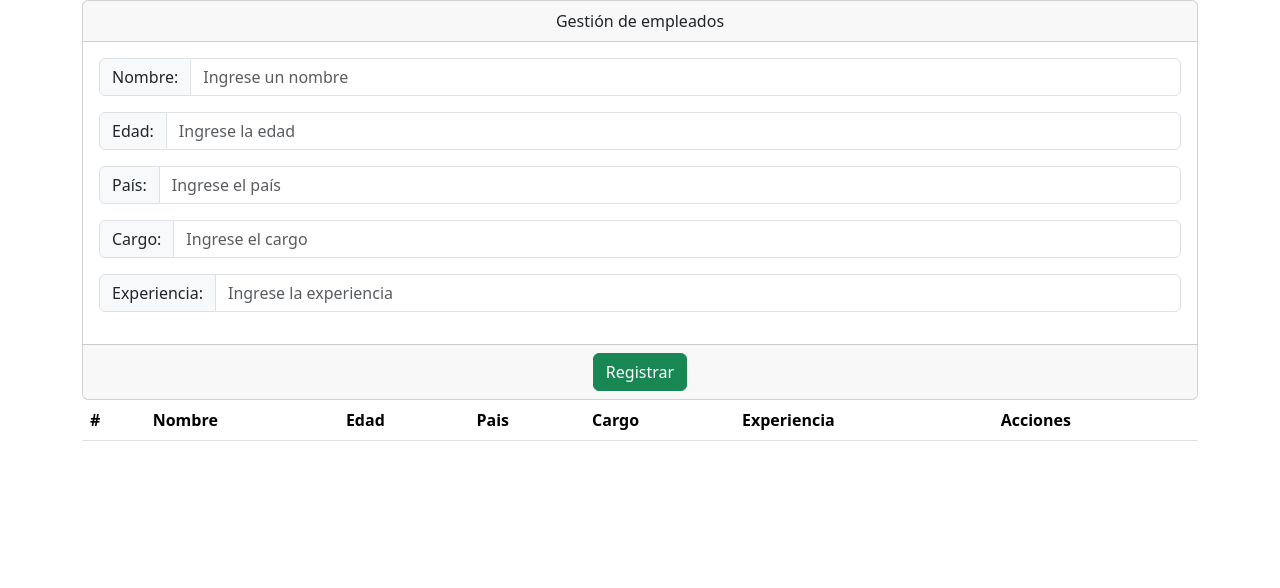
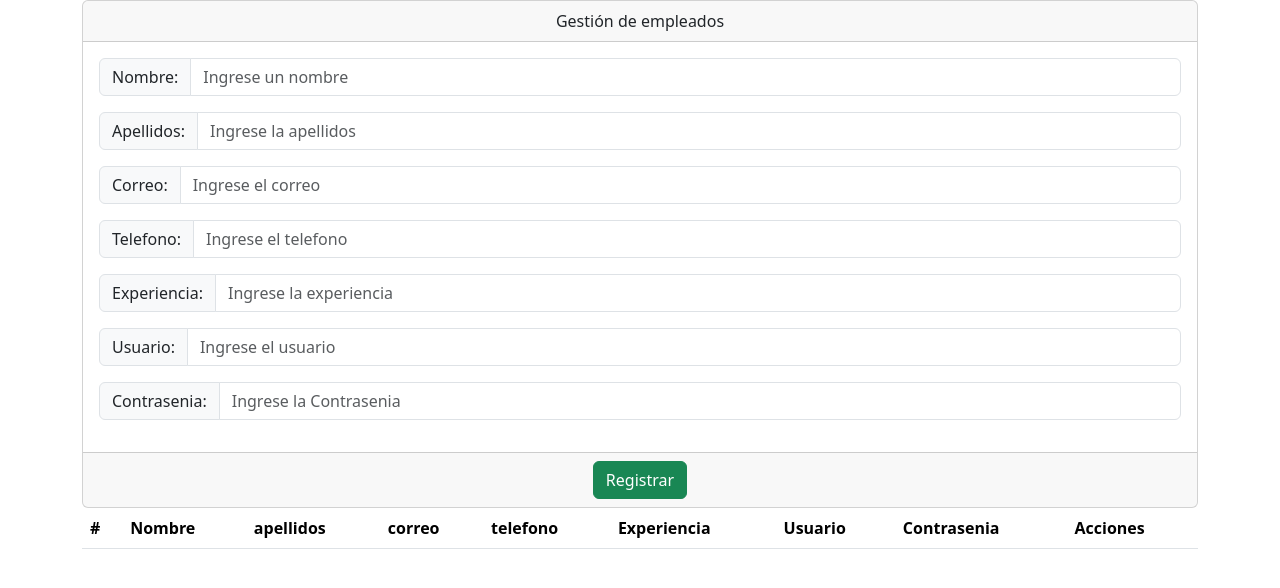
Before and after one commit to EscalanteWizard/CostaMotors, a React (Create React App) app in the folder WebSite/frontend/: page / in a window 1280 px wide. Shown: the top 588 px of the page. Built offline with nearby package versions, Linux system fonts and the light colour scheme.

Commit message:
userModule

```diff
--- a/WebSite/frontend/src/App.js
+++ b/WebSite/frontend/src/App.js
@@ -9,10 +9,12 @@ function App() {
   //Constantes para manejar los estados de los input en el formulario
   const [id,setId] = useState();
   const [nombre,setNombre] = useState("");
-  const [edad,setEdad] = useState();
-  const [pais,setPais] = useState("");
-  const [cargo,setCargo] = useState("");
+  const [apellidos,setApellidos] = useState();
+  const [correo,setCorreo] = useState("");
+  const [telefono,setTelefono] = useState("");
   const [experiencia,setExperiencia] = useState();
+  const [usuario,setUsuario] = useState("");
+  const [contrasenia,setContrasenia]=useState("");
 
   //Constante para manejar los estados cuando se realice una edicion de los atributos del empleado
   const [editar,setEditar] = useState(false);
@@ -26,10 +28,12 @@ function App() {
 
     setId(empleado.id);
     setNombre(empleado.nombre);
-    setEdad(empleado.edad);
-    setPais(empleado.pais);
-    setCargo(empleado.cargo);
+    setApellidos(empleado.apellidos);
+    setCorreo(empleado.correo);
+    setTelefono(empleado.telefono);
     setExperiencia(empleado.experiencia);
+    setUsuario(empleado.usuario);
+    setContrasenia(empleado.contrasenia);
   }
 
   /** Funcion para testear que la conexion con la base de datos se haya realizado con exito */
@@ -45,27 +49,32 @@ function App() {
   const limpiarCamposEmpleado = ()=>{
     setId("");
     setNombre("");
-    setEdad("");
-    setPais("");
-    setCargo("");
+    setApellidos("");
+    setCorreo("");
+    setTelefono("");
     setExperiencia("");
+    setUsuario("");
+    setContrasenia("");
+
     setEditar(false);
   }
 
   //Metodo del frontEnd para enviar al backEnd una peticion para guardar un nuevo empleado en la base de datos
   const addEmpleado = ()=>{
     // Verificar si algún campo está vacío
-    if (!nombre || !edad || !pais || !cargo || !experiencia) {
+    if (!nombre || !apellidos || !correo || !telefono || !experiencia || !usuario || !contrasenia) {
       alert("Todos los campos son obligatorios");
       getEmpleados();
       return; // Salir de la función si algún campo está vacío
   }
     Axios.post("http://localhost:3007/saveEmpleado",{
       nombre:nombre,
-      edad:edad,
-      pais:pais,
-      cargo:cargo,
-      experiencia:experiencia
+      apellidos:apellidos,
+      correo:correo,
+      telefono:telefono,
+      experiencia:experiencia,
+      usuario:usuario,
+      contrasenia:contrasenia
     }).then(()=>{
       limpiarCamposEmpleado();
       getEmpleados();
@@ -79,7 +88,7 @@ function App() {
   //Metodo del frontEnd para enviar al backEnd una peticion para actualizar la información de un empleado en la base de datos
   const updateEmpleado = ()=>{
     // Verificar si algún campo está vacío
-    if (!id || !nombre || !edad || !pais || !cargo || !experiencia) {
+    if (!id || !nombre || !apellidos || !correo || !telefono || !experiencia || !usuario || !contrasenia) {
       alert("Todos los campos son obligatorios");
       getEmpleados();
       return; // Salir de la función si algún campo está vacío
@@ -87,10 +96,12 @@ function App() {
     Axios.put("http://localhost:3007/actualizarEmpleado",{
       id:id,
       nombre:nombre,
-      edad:edad,
-      pais:pais,
-      cargo:cargo,
-      experiencia:experiencia
+      apellidos:apellidos,
+      correo:correo,
+      telefono:telefono,
+      experiencia:experiencia,
+      usuario:usuario,
+      contrasenia:contrasenia
     }).then(()=>{
       getEmpleados();
       alert("Empleado actualizado con éxito!");
@@ -125,9 +136,9 @@ function App() {
         } else {
           alert("No se encontraron empleados.");
         }
-      }).catch((error) => {
+      }).catch(function(error) {
         console.error("Error al recuperar la lista de empleados: ", error);
-        alert("Error al recuperar la lista de empleados");
+        alert(JSON.parse(JSON.stringify(error)).message==="Network Error"?"Intente más tarde":JSON.stringify(error));
       });
   };
 
@@ -153,36 +164,36 @@ function App() {
           </div>
 
           {/**Input group es un elemento de bootstrap para gestionar elementos para ingresar datos
-           * En este se muestran los elementos para ingresar a edad del empleado*/}
+           * En este se muestran los elementos para ingresar a apellidos del empleado*/}
           <div className="input-group mb-3">
-            <span className="input-group-text" id="basic-addon1">Edad:</span>
-            <input type="number" value={edad}
+            <span className="input-group-text" id="basic-addon1">Apellidos:</span>
+            <input type="text" value={apellidos}
               onChange={(event)=>{
-              setEdad(event.target.value);
+              setApellidos(event.target.value);
             }}
-            className="form-control" placeholder="Ingrese la edad" aria-label="Age" aria-describedby="basic-addon1"/>
+            className="form-control" placeholder="Ingrese la apellidos" aria-label="Age" aria-describedby="basic-addon1"/>
           </div>
 
           {/**Input group es un elemento de bootstrap para gestionar elementos para ingresar datos
            * En este se muestran los elementos para ingresar el país del empleado*/}
           <div className="input-group mb-3">
-            <span className="input-group-text" id="basic-addon1">País:</span>
-            <input type="text" value={pais}
+            <span className="input-group-text" id="basic-addon1">Correo:</span>
+            <input type="text" value={correo}
               onChange={(event)=>{
-              setPais(event.target.value);
+              setCorreo(event.target.value);
             }}
-            className="form-control" placeholder="Ingrese el país" aria-label="Country" aria-describedby="basic-addon1"/>
+            className="form-control" placeholder="Ingrese el correo" aria-label="Country" aria-describedby="basic-addon1"/>
           </div>
 
           {/**Input group es un elemento de bootstrap para gestionar elementos para ingresar datos
-           * En este se muestran los elementos para ingresar el cargo del empleado*/}
+           * En este se muestran los elementos para ingresar el telefono del empleado*/}
           <div className="input-group mb-3">
-            <span className="input-group-text" id="basic-addon1">Cargo:</span>
-            <input type="text" value={cargo}
+            <span className="input-group-text" id="basic-addon1">Telefono:</span>
+            <input type="text" value={telefono}
               onChange={(event)=>{
-              setCargo(event.target.value);
+              setTelefono(event.target.value);
             }}
-            className="form-control" placeholder="Ingrese el cargo" aria-label="Position" aria-describedby="basic-addon1"/>
+            className="form-control" placeholder="Ingrese el telefono" aria-label="Position" aria-describedby="basic-addon1"/>
           </div>
 
           {/**Input group es un elemento de bootstrap para gestionar elementos para ingresar datos
@@ -195,6 +206,29 @@ function App() {
             }}
             className="form-control" placeholder="Ingrese la experiencia" aria-label="Position" aria-describedby="basic-addon1"/>
           </div>
+
+          {/**Input group es un elemento de bootstrap para gestionar elementos para ingresar datos
+           * En este se muestran los elementos para ingresar la experiencia del empleado*/}
+          <div className="input-group mb-3">
+            <span className="input-group-text" id="basic-addon1">Usuario:</span>
+            <input type="text" value={usuario}
+              onChange={(event)=>{
+              setUsuario(event.target.value);
+            }}
+            className="form-control" placeholder="Ingrese el usuario" aria-label="Position" aria-describedby="basic-addon1"/>
+          </div>
+
+          {/**Input group es un elemento de bootstrap para gestionar elementos para ingresar datos
+           * En este se muestran los elementos para ingresar la contrasenia del empleado*/}
+          <div className="input-group mb-3">
+            <span className="input-group-text" id="basic-addon1">Contrasenia:</span>
+            <input type="text" value={contrasenia}
+              onChange={(event)=>{
+              setContrasenia(event.target.value);
+            }}
+            className="form-control" placeholder="Ingrese la Contrasenia" aria-label="Position" aria-describedby="basic-addon1"/>
+          </div>
+
         </div>
 
         <div className="card-footer text-muted">
@@ -217,10 +251,12 @@ function App() {
           <tr>
             <th scope="col">#</th>
             <th scope="col">Nombre</th>
-            <th scope="col">Edad</th>
-            <th scope="col">Pais</th>
-            <th scope="col">Cargo</th>
+            <th scope="col">apellidos</th>
+            <th scope="col">correo</th>
+            <th scope="col">telefono</th>
             <th scope="col">Experiencia</th>
+            <th scope="col">Usuario</th>
+            <th scope="col">Contrasenia</th>
             {/** Uno extra para colocar los botones de acciones */}
             <th scope="col">Acciones</th>
           </tr>
@@ -231,10 +267,12 @@ function App() {
             return <tr key={empleado.id}>
                     <th>{empleado.id}</th>
                     <td>{empleado.nombre}</td>
-                    <td>{empleado.edad}</td>
-                    <td>{empleado.pais}</td>
-                    <td>{empleado.cargo}</td>
+                    <td>{empleado.apellidos}</td>
+                    <td>{empleado.correo}</td>
+                    <td>{empleado.telefono}</td>
                     <td>{empleado.experiencia}</td>
+                    <td>{empleado.usuario}</td>
+                    <td>{empleado.contrasenia}</td>
                     <td>
                     <div className="btn-group" role="group" aria-label="Basic example">
 
```
Also changed, not shown: 1 other file (tests, documents, lock files or other folders).
